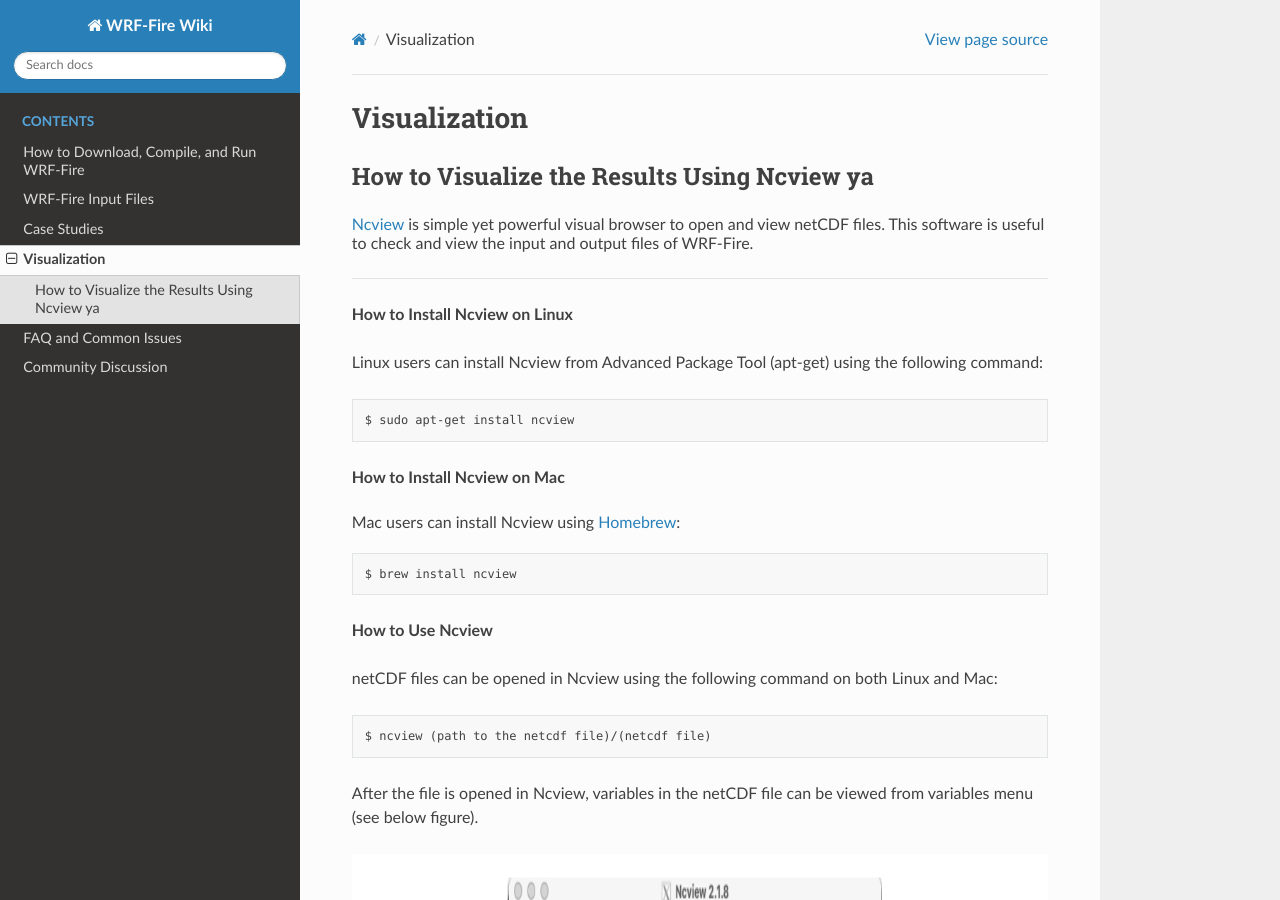
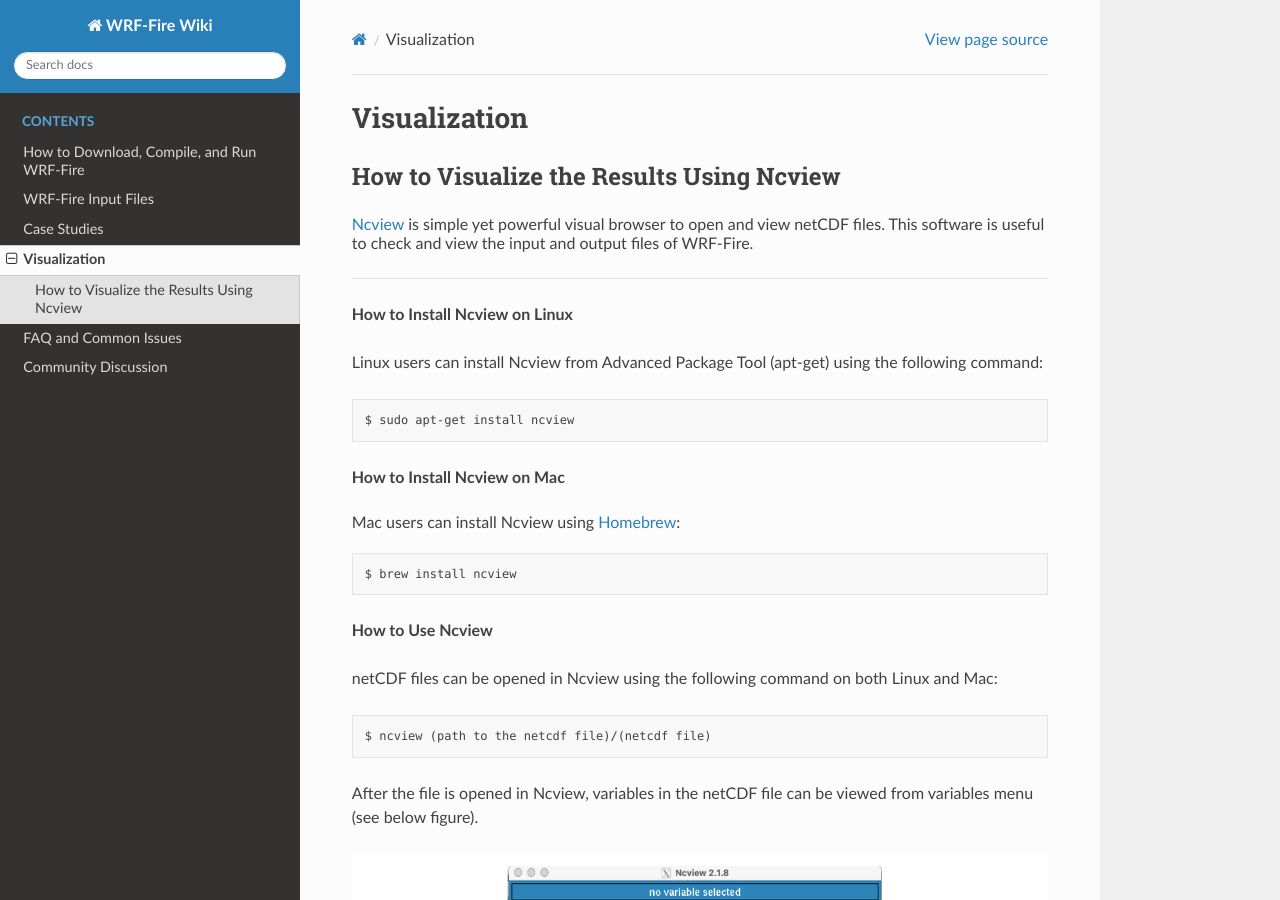
Before and after one commit to WRF-Fire-UNR/UNR-WRF-FIRE, a Sphinx documentation site: the page built from docs/source/visualization.rst, in a window 1280 px wide and 900 px high. Built offline with Sphinx 7.4.7 and the Read the Docs theme 2.0.0, drawn with Linux system fonts in a browser that asks for light colours.

Commit message:
Update visualization.rst

```diff
--- a/docs/source/visualization.rst
+++ b/docs/source/visualization.rst
@@ -6,7 +6,7 @@ Visualization
 
 .. _Ncview:
 
-How to Visualize the Results Using Ncview ya
+How to Visualize the Results Using Ncview
 -----------------------------------------
 
 .. raw:: html
@@ -46,7 +46,7 @@ After the file is opened in Ncview, variables in the netCDF file can be viewed f
 .. image:: images/v3.png
   :align: center
   :width: 800
-  :height: 800
+  :height: 400
   :alt: Alternative text
 
 .. centered:: Ncview window after opening a netCDF file
@@ -57,7 +57,7 @@ After selecting the variable of interest, it will be shown in XY plane using col
 .. image:: images/v2.png
   :align: center
   :width: 800
-  :height: 800
+  :height: 400
   :alt: Alternative text
 
 .. centered:: Ncview window after choosing a variable
@@ -65,7 +65,7 @@ After selecting the variable of interest, it will be shown in XY plane using col
 .. image:: images/xy.png
   :align: center
   :width: 800
-  :height: 800
+  :height: 400
   :alt: Alternative text
 
 .. centered:: Output window of Ncview showing the value of the chosen variable in XY plane
@@ -75,7 +75,7 @@ Ncview can also plot 2D graphs of the selected variable. By left-clicking on a p
 .. image:: images/v1.png
   :align: center
   :width: 800
-  :height: 800
+  :height: 400
   :alt: Alternative text
 
 .. centered:: Sample of Ncview generated 2D graph
```
